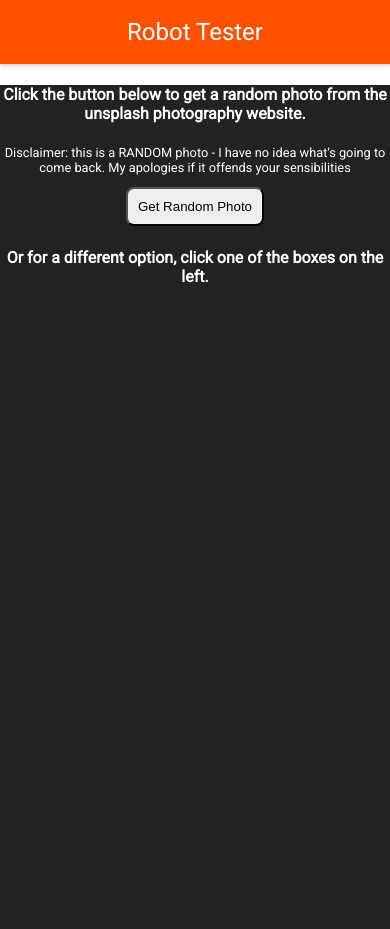
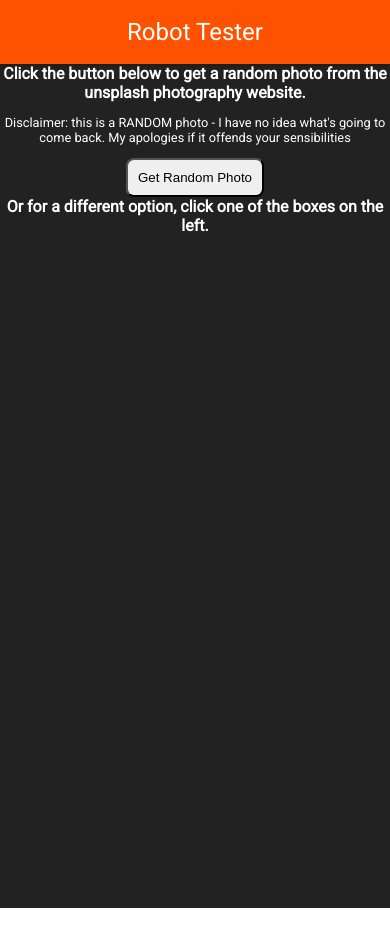
Before and after one commit to gregpaulos/AI_pics_frontend, a React (Create React App) app: page /home/random/step1 in a window 390 px wide. After the commit the page ends 908 px from the top, so only its background shows below. Built offline with nearby package versions, Linux system fonts and the light colour scheme.

Commit message:
tweaked a bit more for responsive

```diff
--- a/src/components/Others/All.js
+++ b/src/components/Others/All.js
@@ -7,6 +7,7 @@ import { Link } from "react-router-dom";
 
 const All = ({ all, getAll }) => {
   const styles = {
+    noBorder: { padding: "0px", margin: "0px" },
     circle: {
       height: "300px",
       padding: "20px"
@@ -43,7 +44,7 @@ const All = ({ all, getAll }) => {
     getAll();
     greeting = (
       <div>
-        <h2>Loading photos...</h2>
+        <h2 style={styles.noBorder}>Loading photos...</h2>
         <img src={circle} style={styles.circle} alt="" />
       </div>
     );
@@ -54,7 +55,7 @@ const All = ({ all, getAll }) => {
       <div>{greeting}</div>
       <div style={styles.flexin}>
         {all.map((photo, i) => (
-          <Link to={`/home/others/individual/${i+1}`}>
+          <Link to={`/home/others/individual/${i + 1}`}>
             <div key={photo.url} style={styles.card} className="Hover-cards">
               <img style={styles.photo} src={photo.url} alt="" />
             </div>
--- a/src/components/Random/RandomIntro.js
+++ b/src/components/Random/RandomIntro.js
@@ -1,15 +1,35 @@
 import React from "react";
 import GetPhoto from "./GetPhoto";
+import MediaQuery from "react-responsive";
 
 const RandomIntro = () => {
+  const styles = {
+    noBorder: { padding: "0px", margin: "0px" }
+  };
+
   return (
     <div>
-      <h4>
-        Click the button below to get a random photo from the unsplash photography website. </h4>
-        <GetPhoto/>
-        <h4>Or for a different option, click one of the
-        boxes on the left.
-      </h4>
+      <MediaQuery query="(min-device-width: 1224px)">
+        <h4>
+          Click the button below to get a random photo from the unsplash
+          photography website.{" "}
+        </h4>
+        <GetPhoto />
+        <h4>Or for a different option, click one of the boxes on the left.</h4>
+      </MediaQuery>
+
+      <MediaQuery query="(max-device-width: 1224px)">
+        <div style={styles.noBorder}>
+          <h4 style={styles.noBorder}>
+            Click the button below to get a random photo from the unsplash
+            photography website.
+          </h4>
+          <GetPhoto />
+          <h4 style={styles.noBorder}>
+            Or for a different option, click one of the boxes on the left.
+          </h4>
+        </div>
+      </MediaQuery>
     </div>
   );
 };
```
